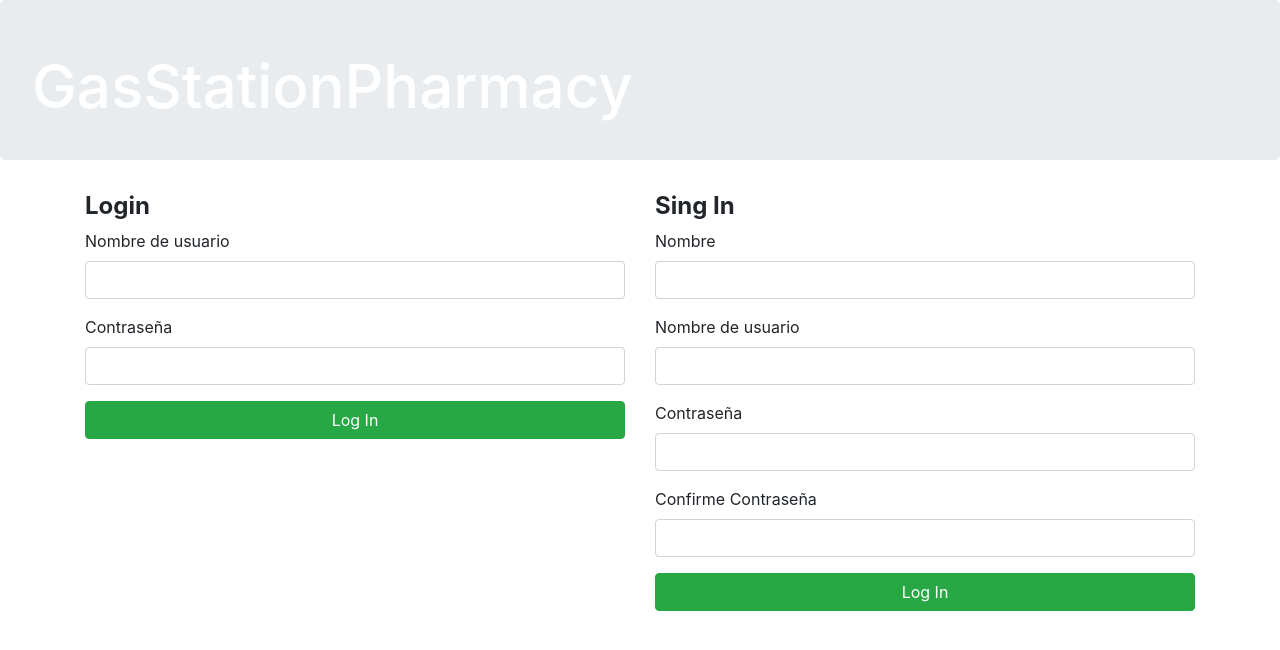
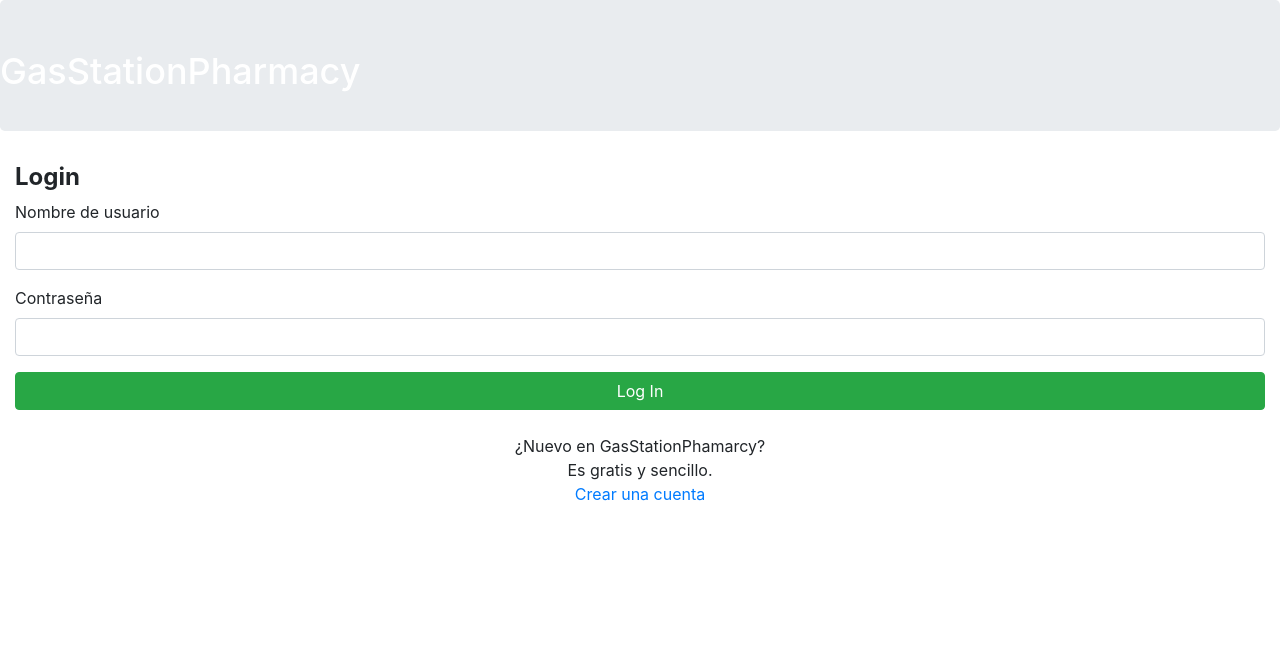
Before and after one commit to JoseK21/GasStationPharmacyPublic, an Angular app: page / in a window 1280 px wide. Shown: the top 650 px of the page. Built offline with nearby package versions, Linux system fonts and the light colour scheme.

Commit message:
Sign-In cambio de log in y diseño de gestiones

```diff
--- a/src/app/app-routing.module.ts
+++ b/src/app/app-routing.module.ts
@@ -10,6 +10,7 @@ import { CCrearComponent } from './cliente/c-crear/c-crear.component';
 import { CActualizarComponent } from './cliente/c-actualizar/c-actualizar.component';
 import { CEliminarComponent } from './cliente/c-eliminar/c-eliminar.component';
 import {GestionComponent} from './gestion/gestion.component';
+import {SignInComponent} from './sign-in/sign-in.component';
 
 
 const routes: Routes = [
@@ -23,7 +24,8 @@ const routes: Routes = [
 
   // Inicio
   { path: 'inicio', component: InicioComponent },
-
+// Sign-In
+  { path: 'sign-in', component: SignInComponent },
   // PageNotFound
   { path: 'pageNotFound', component: PageFoundComponent },
   // Rol
--- a/src/app/gestion/gestion.component.html
+++ b/src/app/gestion/gestion.component.html
@@ -1,36 +1,43 @@
 <app-titulo class="m"></app-titulo>
-<br><br><br><br>
-<div class="row text-center">
+<div class="align-content-center">
+<div class="row">
   <div class="col-6 col-md-4 ">
     <h3 class="text-center">Cliente</h3>
     <div class="text-center">
-      <img src="assets/cliente.png" class="img-responsive" alt="Responsive image">
+      <img src="assets/cliente.png" class="img-responsive">
     </div>
     <a routerLink="/cliente/c-crear" class="badge badge-success">Crear</a>
     <a routerLink="/cliente/c-actualizar" class="badge badge-success">Actualizar</a>
     <a routerLink="/cliente/c-eliminar" class="badge badge-success">Eliminar</a>
+  </div>
 
-
-  </div>
   <div class="col-6 col-md-4 ">
     <h3 class="text-center">Receta</h3>
     <div class="text-center">
-      <img src="assets/checklist.png" class="img-responsive" alt="Responsive image">
+      <img src="assets/checklist.png" class="img-responsive">
     </div>
     <a routerLink="/doctor/d-crear" class="badge badge-success">Crear</a>
     <a routerLink="/doctor/d-actualizar" class="badge badge-success">Actualizar</a>
     <a routerLink="/doctor/d-eliminar" class="badge badge-success">Eliminar</a>
   </div>
-  <div class="col-6 col-md-4 ">
+
+</div>
+  <br>
+  <div class="row justify-content-center">
+
+  <div class="col-11 col-md-2 align-content-center">
     <h3 class="text-center">Pedido</h3>
     <div class="text-center">
       <img src="assets/medicine.png" class="img-responsive" alt="Responsive image">
     </div>
+    <div align="center">
     <a routerLink="/medicamentos/m-crear" class="badge badge-success">Crear</a>
     <a routerLink="/medicamentos/m-actualizar" class="badge badge-success">Actualizar</a>
     <a routerLink="/medicamentos/m-eliminar" class="badge badge-success">Eliminar</a>
     <a routerLink="/medicamentos/m-lista" class="badge badge-success">Lista</a>
     <a routerLink="/medicamentos/m-consulta" class="badge badge-success">Consultar</a>
-
+    </div>
   </div>
 </div>
+
+</div>
--- a/src/app/inicio/inicio.component.html
+++ b/src/app/inicio/inicio.component.html
@@ -1,12 +1,11 @@
 <app-titulo></app-titulo>
 
-<div class="container">
-    <div class="row">
-        <div class="col">
-            <app-log-in></app-log-in>
-        </div>
-        <div class="col">
-            <app-sign-in></app-sign-in>
-        </div>
-    </div>
+<div class="container-fluid">
+  <app-log-in></app-log-in>
+  <br>
+
+  <div align="center">
+    ¿Nuevo en GasStationPhamarcy?  <br> Es gratis y sencillo. <br>
+    <a routerLink="/sign-in">Crear una cuenta</a>
+  </div>
 </div>
--- a/src/app/sign-in/sign-in.component.html
+++ b/src/app/sign-in/sign-in.component.html
@@ -1,3 +1,5 @@
+<div class="container-fluid">
+
 <h4><strong>Sing In</strong></h4>
 <form>
   <div class="form-group">
@@ -24,3 +26,6 @@
   <button type="button" class="btn btn-success btn-block" >Log In</button>
   <br>
 </form>
+
+
+</div>
--- a/src/app/titulo/titulo.component.css
+++ b/src/app/titulo/titulo.component.css
@@ -8,5 +8,5 @@
 }
 h1.colorRed{
     color: white;
-    font-size: 60px;
+    font-size: 36px;
 }
--- a/src/app/titulo/titulo.component.html
+++ b/src/app/titulo/titulo.component.html
@@ -1,3 +1,4 @@
-<div class="jumbotron degradado" >
+
+<div class="jumbotron degradado embed-responsive">
   <h1 class="colorRed">GasStationPharmacy</h1>
 </div>
--- a/src/styles.css
+++ b/src/styles.css
@@ -9,3 +9,6 @@ div.degradado{
   padding-top: 50px;
   padding-bottom: 30px;
 }
+.jumbotron {
+  background-size: cover;
+}
```
Also changed, not shown: src/assets/checklist.png.
